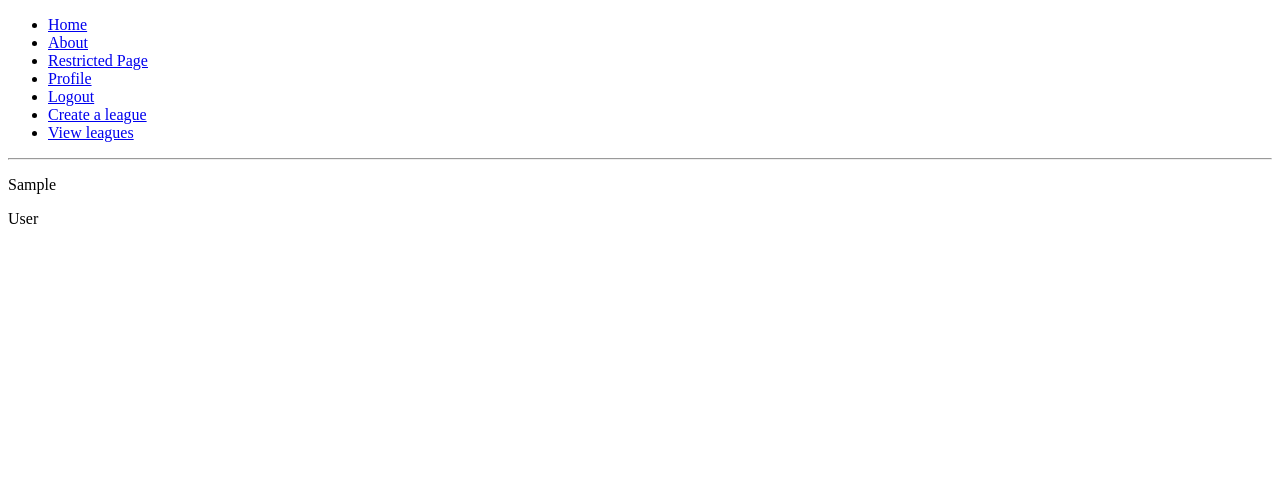
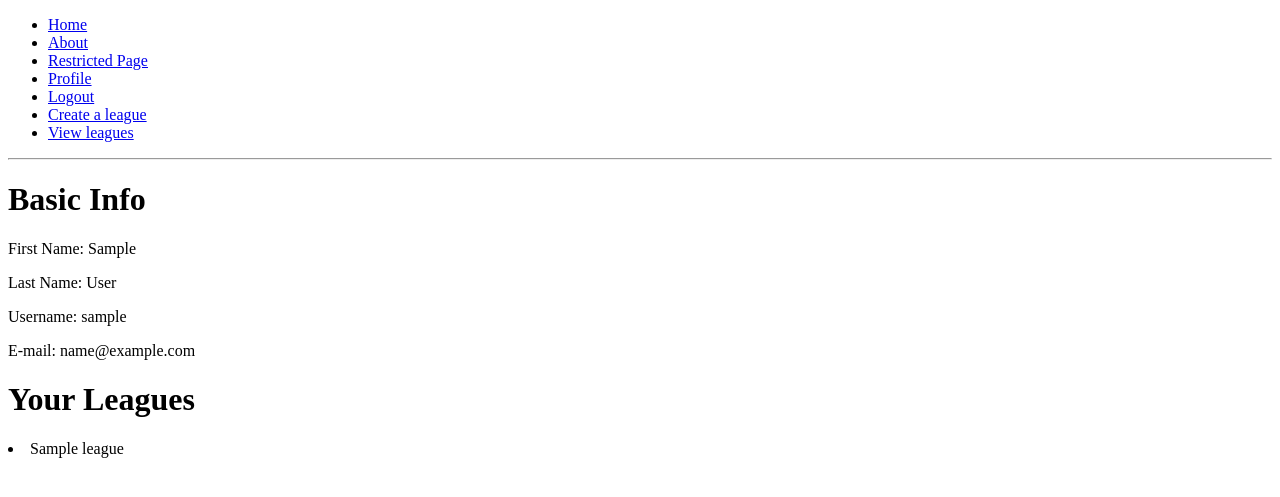
Before and after one commit to skill-huddle/skill-huddle, a Django app: page /profile/ in a window 1280 px wide. Shown: the top 497 px of the page. Run offline with Django 3.2, Linux system fonts and the light colour scheme; a user stored in the database is signed in; tables that the repository leaves empty hold one stand-in row (values such as "Sample post").

Commit message:
Add list of leagues to profile

```diff
--- a/sh_app/templates/profile.html
+++ b/sh_app/templates/profile.html
@@ -1,11 +1,23 @@
 {% extends 'base.html' %}
 {% comment %}
 Template variables passed:
+profile - an SH_User object
 {% endcomment %}
 
 {% block title %} Profile {% endblock %}
 
 {% block content %}
-    <p> {{profile.first_name}} </p>
-    <p> {{profile.last_name}} </p>
+    <h1> Basic Info </h1>
+    <p> First Name: {{profile.first_name}} </p>
+    <p> Last Name: {{profile.last_name}} </p>
+    <p> Username: {{profile.user.username}} </p>
+    <p> E-mail: {{profile.user.email}} </p>
+
+    <h1> Your Leagues </h1>
+    {% for leagues in profile.LM_of.all %}
+        <li> {{leagues}} </li>
+    {% empty %}
+        <p> You are not part of any leagues! Go join one now! </p>
+    {% endfor %}
+
 {% endblock %}
```
